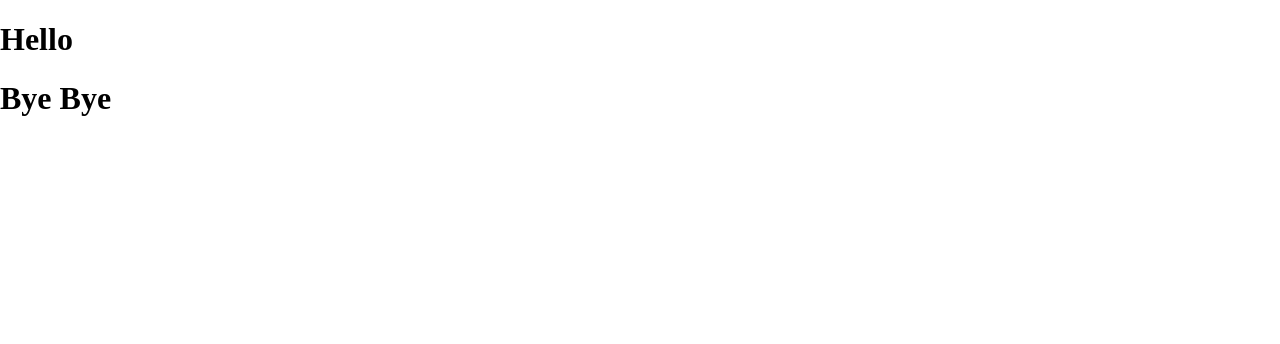
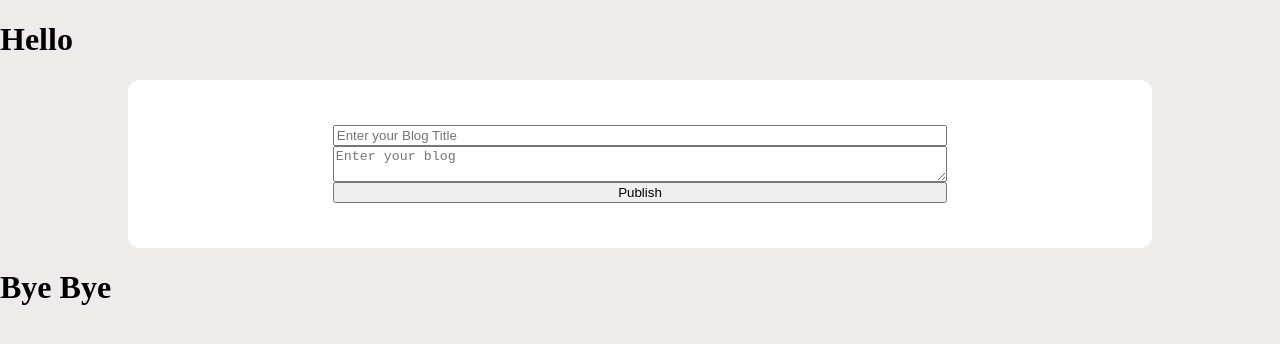
Before and after one commit to pranav2012/Blog-Website-using-React-md, a React (Create React App) app: page / in a window 1280 px wide. Shown: the top 344 px of the page. Built offline with nearby package versions, Linux system fonts and the light colour scheme.

Commit message:
initial commit

```diff
--- a/package.json
+++ b/package.json
@@ -9,6 +9,7 @@
     "node-sass": "^4.14.1",
     "react": "^16.13.1",
     "react-dom": "^16.13.1",
+    "react-router-dom": "^5.2.0",
     "react-scripts": "3.4.3"
   },
   "scripts": {
--- a/src/Components/App.jsx
+++ b/src/Components/App.jsx
@@ -2,12 +2,24 @@ import React from 'react';
 import '../Styles/App.scss';
 import Header from './Header';
 import Footer from './Footer';
+import Blogfield from './Blogfield';
+import { BrowserRouter as Router, Switch, Route } from 'react-router-dom';
 
 function App() {
   return (
     <div className="App">
-      <Header/>
-      <Footer/>
+      <Router>
+        <Switch>
+          <Route exact path="/">
+            <Header />
+            <Blogfield />
+            <Footer />
+          </Route>
+          <Route exact path="/Admin">
+          </Route>
+          <Route></Route>
+        </Switch>
+      </Router>
     </div>
   );
 }
--- /dev/null
+++ b/src/Components/Blogfield.jsx
@@ -0,0 +1,14 @@
+import React from 'react'
+import '../Styles/Blogfield.scss';
+
+export default function Blogfield() {
+    return (
+        <div className="Blogfield">
+            <form className="blogform" method="POST">
+            <input className="blog_title" type="text" placeholder="Enter your Blog Title"></input>
+            <textarea className="blog_field" placeholder="Enter your blog"></textarea>
+            <button className="blog_publish" type="submit">Publish</button>
+            </form>
+        </div>
+    )
+}
--- /dev/null
+++ b/src/Styles/Blogfield.scss
@@ -0,0 +1,19 @@
+.Blogfield{
+    display: flex;
+    justify-content: center;
+    align-items: center;
+    background-color: white;
+    width: 80%;
+    margin: 0 auto;
+    border-radius: 12px;
+    max-height: 60%;
+
+.blogform{
+    display: flex;
+    flex-direction: column;
+    margin: 5px;
+    width: 60%;
+    justify-content: center;
+    padding: 40px;
+}
+}
--- a/src/Styles/index.scss
+++ b/src/Styles/index.scss
@@ -1,3 +1,4 @@
 body {
+  background-color: rgb(240, 235, 235);
   margin: 0;
 }
```
